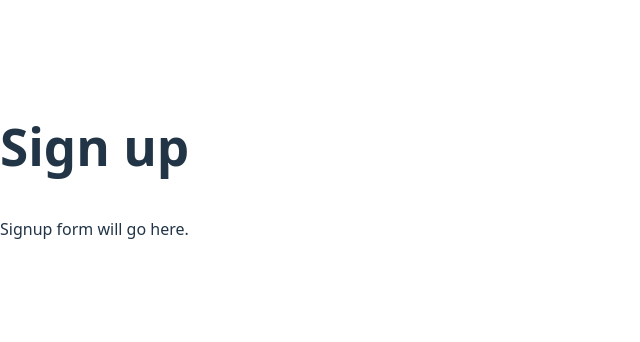
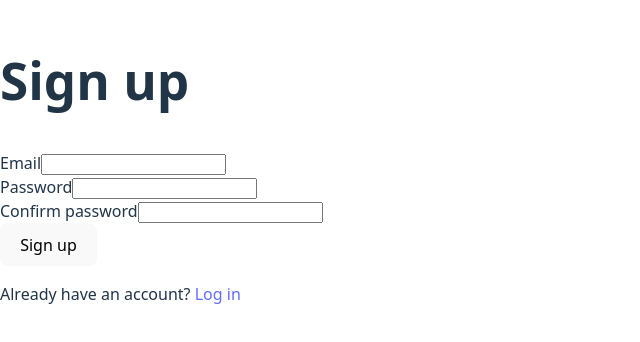
Before and after one commit to ferfalcon/todo-app, a React app in the folder frontend/: page /signup in a window 1280 px wide. Shown: the part 234-576 px from the top of the page, without its empty margins (0-640 px from the left). Built offline with nearby package versions, Linux system fonts and the light colour scheme; no server answers; the HTML template or start-up script is replaced by a standard one.

Commit message:
Login signup

```diff
--- a/frontend/src/api/auth.ts
+++ b/frontend/src/api/auth.ts
@@ -6,49 +6,109 @@ export interface AuthCredentials {
   password: string;
 }
 
-/**
- * POST /auth/signup
- * Creates a new user and establishes a session (cookie).
- */
+export interface AuthSuccessPayload {
+  user: User;
+  token: string;
+}
+
+function toUser(raw: unknown): User {
+  if (!raw || typeof raw !== 'object') {
+    throw new Error('Unexpected user payload from API');
+  }
+
+  const data = raw as Record<string, unknown>;
+
+  // Case 1: backend returns { id, email }
+  const id = data.id;
+  const email = data.email;
+
+  if (typeof id === 'string' && typeof email === 'string') {
+    return {
+      id,
+      email,
+    };
+  }
+
+  // Case 2: backend returns { user: { id, email } }
+  const nestedUser = (data['user'] ?? null) as unknown;
+
+  if (nestedUser && typeof nestedUser === 'object') {
+    const userData = nestedUser as Record<string, unknown>;
+    const nestedId = userData.id;
+    const nestedEmail = userData.email;
+
+    if (typeof nestedId === 'string' && typeof nestedEmail === 'string') {
+      return {
+        id: nestedId,
+        email: nestedEmail,
+      };
+    }
+  }
+
+  // Fallback: log for debugging
+  // (helps if backend shape ever drifts)
+  // eslint-disable-next-line no-console
+  console.error('Unexpected user payload from API:', raw);
+  throw new Error('Unexpected user payload from API');
+}
+
+function toAuthSuccess(raw: unknown): AuthSuccessPayload {
+  if (!raw || typeof raw !== 'object') {
+    throw new Error('Invalid auth response from API');
+  }
+
+  const data = raw as Record<string, unknown>;
+
+  const tokenValue = data['token'];
+
+  if (typeof tokenValue !== 'string') {
+    throw new Error('Missing token in auth response');
+  }
+
+  // user may be nested under "user" or be the top-level object
+  const userSource =
+    'user' in data && data['user'] != null
+      ? (data['user'] as unknown)
+      : raw;
+
+  const user = toUser(userSource);
+
+  return {
+    user,
+    token: tokenValue,
+  };
+}
+
 export async function signup(
   credentials: AuthCredentials,
-): Promise<User> {
-  return apiFetch<User>('/auth/signup', {
+): Promise<AuthSuccessPayload> {
+  const raw = await apiFetch<unknown>('/auth/signup', {
     method: 'POST',
     json: credentials,
   });
+  return toAuthSuccess(raw);
 }
 
-/**
- * POST /auth/login
- * Logs in an existing user and establishes a session (cookie).
- */
 export async function login(
   credentials: AuthCredentials,
-): Promise<User> {
-  return apiFetch<User>('/auth/login', {
+): Promise<AuthSuccessPayload> {
+  const raw = await apiFetch<unknown>('/auth/login', {
     method: 'POST',
     json: credentials,
   });
+  return toAuthSuccess(raw);
 }
 
-/**
- * POST /auth/logout
- * Logs out the current user by clearing the session.
- * Backend spec: can respond with 204 No Content or 200.
- */
 export async function logout(): Promise<void> {
+  // You might still have a `/auth/logout` to invalidate tokens server-side.
   await apiFetch<void>('/auth/logout', {
     method: 'POST',
   });
 }
 
-/**
- * GET /me
- * Returns the current authenticated user (if any).
- */
 export async function getCurrentUser(): Promise<User> {
-  return apiFetch<User>('/me', {
+  const raw = await apiFetch<unknown>('/me', {
     method: 'GET',
   });
+  return toUser(raw);
 }
--- a/frontend/src/api/client.ts
+++ b/frontend/src/api/client.ts
@@ -1,4 +1,5 @@
 import { config } from '../config';
+import { getAuthToken } from '../auth/tokenStorage';
 
 export interface ApiErrorPayload {
   error?: string;
@@ -29,7 +30,7 @@ export interface ApiRequestOptions extends RequestInit {
 /**
  * Low-level helper to call our backend API.
  * - Prefixes URLs with config.apiBaseUrl
- * - Sends cookies/credentials (for session-based auth)
+ * - Attaches Authorization: Bearer <token> if available
  * - Parses JSON responses
  * - Throws ApiError for non-2xx status codes
  */
@@ -41,6 +42,7 @@ export async function apiFetch<TResponse>(
 
   const headers = new Headers(options.headers);
 
+  // Handle JSON body
   let body = options.body ?? undefined;
 
   if (options.json !== undefined) {
@@ -48,12 +50,17 @@ export async function apiFetch<TResponse>(
     body = JSON.stringify(options.json);
   }
 
+  // Attach auth token if we have one and caller didn't override
+  const token = getAuthToken();
+  if (token && !headers.has('Authorization')) {
+    headers.set('Authorization', `Bearer ${token}`);
+  }
+
   const response = await fetch(url, {
     ...options,
     headers,
     body,
-    // Important for cookie-based auth across origins
-    credentials: 'include',
+    // no need for credentials: 'include' now
   });
 
   const rawText = await response.text();
@@ -79,6 +86,5 @@ export async function apiFetch<TResponse>(
     throw new ApiError(messageFromPayload, response.status, data);
   }
 
-  // At this point TypeScript can't know the shape; the caller provides TResponse.
   return data as TResponse;
 }
--- /dev/null
+++ b/frontend/src/auth/tokenStorage.ts
@@ -0,0 +1,45 @@
+const TOKEN_KEY = 'auth_token';
+
+let inMemoryToken: string | null = null;
+
+function isBrowser() {
+  return typeof window !== 'undefined';
+}
+
+export function setAuthToken(token: string | null): void {
+  inMemoryToken = token;
+
+  if (!isBrowser()) return;
+
+  try {
+    if (token) {
+      window.localStorage.setItem(TOKEN_KEY, token);
+    } else {
+      window.localStorage.removeItem(TOKEN_KEY);
+    }
+  } catch {
+    // Ignore storage errors (private mode, etc.)
+  }
+}
+
+export function getAuthToken(): string | null {
+  if (inMemoryToken) {
+    return inMemoryToken;
+  }
+
+  if (!isBrowser()) {
+    return null;
+  }
+
+  try {
+    const token = window.localStorage.getItem(TOKEN_KEY);
+    inMemoryToken = token;
+    return token;
+  } catch {
+    return inMemoryToken;
+  }
+}
+
+export function clearAuthToken(): void {
+  setAuthToken(null);
+}
--- a/frontend/src/routes/LoginPage.tsx
+++ b/frontend/src/routes/LoginPage.tsx
@@ -1,8 +1,107 @@
+import { useState } from 'react';
+import type { FormEvent } from 'react';
+import { Link, useLocation, useNavigate } from 'react-router-dom';
+import { useAuth } from '../hooks/useAuth';
+
+interface LocationState {
+  from?: string;
+}
+
 export function LoginPage() {
+  const { login, isLoading, error } = useAuth();
+  const navigate = useNavigate();
+  const location = useLocation();
+
+  // Simple controlled inputs
+  const [email, setEmail] = useState('');
+  const [password, setPassword] = useState('');
+  const [localError, setLocalError] = useState<string | null>(null);
+
+  // Optional: allow redirect back to where the user came from
+  const state = location.state as LocationState | null;
+  const redirectTo = state?.from ?? '/app';
+
+  async function handleSubmit(event: FormEvent<HTMLFormElement>) {
+    event.preventDefault();
+    setLocalError(null);
+
+    const trimmedEmail = email.trim();
+
+    if (!trimmedEmail || !password) {
+      setLocalError('Please enter your email and password.');
+      return;
+    }
+
+    try {
+      await login({ email: trimmedEmail, password });
+      // If login succeeds, go to /app (or previous page)
+      navigate(redirectTo, { replace: true });
+    } catch {
+      // AuthProvider already set a user-friendly error
+      // We don't rethrow or set another message here
+    }
+  }
+
   return (
-    <section>
-      <h1>Log in</h1>
-      <p>Login form will go here.</p>
+    <section className="auth-page">
+      <h1 className="auth-page__title">Log in</h1>
+
+      <form className="auth-form" onSubmit={handleSubmit} noValidate>
+        <div className="auth-form__field">
+          <label htmlFor="email" className="auth-form__label">
+            Email
+          </label>
+          <input
+            id="email"
+            type="email"
+            autoComplete="email"
+            className="auth-form__input"
+            value={email}
+            onChange={(event) => setEmail(event.target.value)}
+            disabled={isLoading}
+            required
+          />
+        </div>
+
+        <div className="auth-form__field">
+          <label htmlFor="password" className="auth-form__label">
+            Password
+          </label>
+          <input
+            id="password"
+            type="password"
+            autoComplete="current-password"
+            className="auth-form__input"
+            value={password}
+            onChange={(event) => setPassword(event.target.value)}
+            disabled={isLoading}
+            required
+          />
+        </div>
+
+        {/* Local validation error (empty fields, etc.) */}
+        {localError && (
+          <p className="auth-form__error">{localError}</p>
+        )}
+
+        {/* Server / auth error from AuthProvider */}
+        {error && !localError && (
+          <p className="auth-form__error">{error}</p>
+        )}
+
+        <button
+          type="submit"
+          className="auth-form__submit"
+          disabled={isLoading}
+        >
+          {isLoading ? 'Logging in…' : 'Log in'}
+        </button>
+      </form>
+
+      <p className="auth-page__footer">
+        Don&apos;t have an account?{' '}
+        <Link to="/signup">Sign up</Link>
+      </p>
     </section>
   );
 }
--- a/frontend/src/routes/SignupPage.tsx
+++ b/frontend/src/routes/SignupPage.tsx
@@ -1,8 +1,116 @@
+import { useState } from 'react';
+import type { FormEvent } from 'react';
+import { Link, useNavigate } from 'react-router-dom';
+import { useAuth } from '../hooks/useAuth';
+
 export function SignupPage() {
+  const { signup, isLoading, error } = useAuth();
+  const navigate = useNavigate();
+
+  const [email, setEmail] = useState('');
+  const [password, setPassword] = useState('');
+  const [confirm, setConfirm] = useState('');
+  const [localError, setLocalError] = useState<string | null>(null);
+
+  async function handleSubmit(event: FormEvent<HTMLFormElement>) {
+    event.preventDefault();
+    setLocalError(null);
+
+    const trimmedEmail = email.trim();
+
+    if (!trimmedEmail || !password || !confirm) {
+      setLocalError('Please fill in all fields.');
+      return;
+    }
+
+    if (password !== confirm) {
+      setLocalError('Passwords do not match.');
+      return;
+    }
+
+    try {
+      await signup({ email: trimmedEmail, password });
+      // On successful signup, go straight to /app
+      navigate('/app', { replace: true });
+    } catch {
+      // AuthProvider already set an error message
+    }
+  }
+
   return (
-    <section>
-      <h1>Sign up</h1>
-      <p>Signup form will go here.</p>
+    <section className="auth-page">
+      <h1 className="auth-page__title">Sign up</h1>
+
+      <form className="auth-form" onSubmit={handleSubmit} noValidate>
+        <div className="auth-form__field">
+          <label htmlFor="email" className="auth-form__label">
+            Email
+          </label>
+          <input
+            id="email"
+            type="email"
+            autoComplete="email"
+            className="auth-form__input"
+            value={email}
+            onChange={(event) => setEmail(event.target.value)}
+            disabled={isLoading}
+            required
+          />
+        </div>
+
+        <div className="auth-form__field">
+          <label htmlFor="password" className="auth-form__label">
+            Password
+          </label>
+          <input
+            id="password"
+            type="password"
+            autoComplete="new-password"
+            className="auth-form__input"
+            value={password}
+            onChange={(event) => setPassword(event.target.value)}
+            disabled={isLoading}
+            required
+          />
+        </div>
+
+        <div className="auth-form__field">
+          <label htmlFor="confirm" className="auth-form__label">
+            Confirm password
+          </label>
+          <input
+            id="confirm"
+            type="password"
+            autoComplete="new-password"
+            className="auth-form__input"
+            value={confirm}
+            onChange={(event) => setConfirm(event.target.value)}
+            disabled={isLoading}
+            required
+          />
+        </div>
+
+        {localError && (
+          <p className="auth-form__error">{localError}</p>
+        )}
+
+        {error && !localError && (
+          <p className="auth-form__error">{error}</p>
+        )}
+
+        <button
+          type="submit"
+          className="auth-form__submit"
+          disabled={isLoading}
+        >
+          {isLoading ? 'Creating account…' : 'Sign up'}
+        </button>
+      </form>
+
+      <p className="auth-page__footer">
+        Already have an account?{' '}
+        <Link to="/login">Log in</Link>
+      </p>
     </section>
   );
 }
```
Also changed, not shown: frontend/src/contexts/AuthProvider.tsx (+45 -21 lines).
